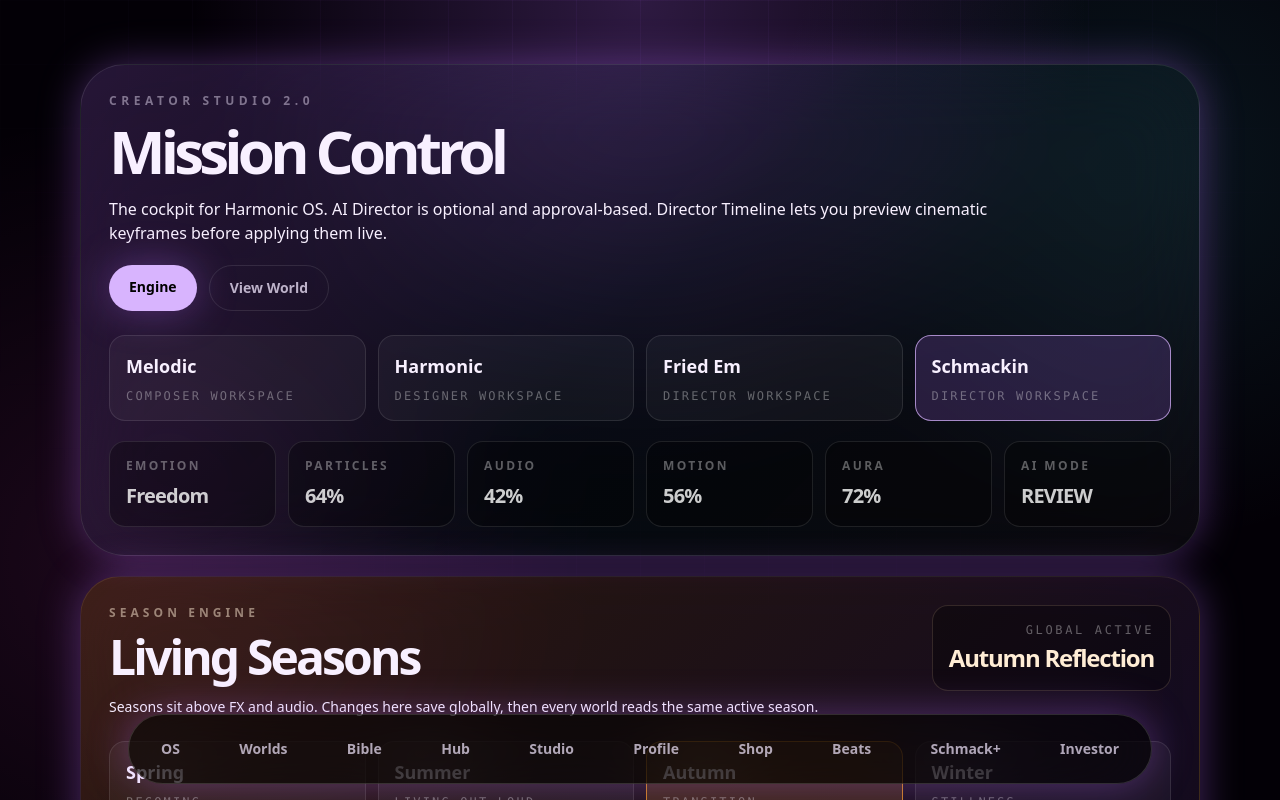
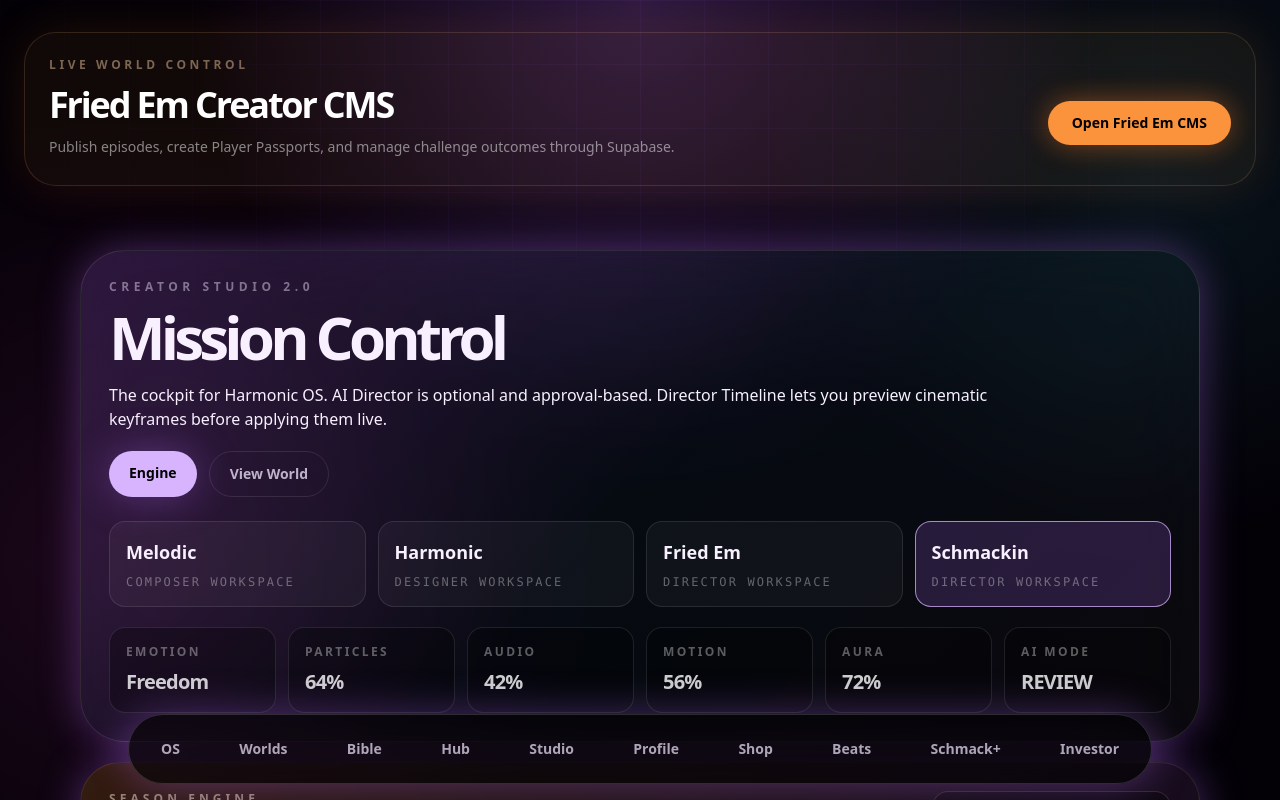
Before and after one commit to thatsmelodic/harmonic-os, a Next.js app: page /studio in a window 1280 px wide. Shown: the top 800 px of the page. Built offline with nearby package versions, Linux system fonts and the light colour scheme.

Commit message:
Add Fried Em CMS access to Creator Studio

```diff
--- a/app/studio/page.tsx
+++ b/app/studio/page.tsx
@@ -1,3 +1,4 @@
+import Link from 'next/link';
 import { FrequencyDock } from '@/components/FrequencyDock';
 import { CreatorMissionControl } from '@/components/studio/CreatorMissionControl';
 import { AiDirectorV2Studio } from '@/components/studio/AiDirectorV2Studio';
@@ -11,6 +12,13 @@ export default function StudioPage() {
   return (
     <main className="min-h-screen px-6 py-8 pb-28">
       <FrequencyDock />
+      <section className="mx-auto mb-8 max-w-7xl rounded-[2rem] border border-orange-300/15 bg-orange-400/[.06] p-6 text-white shadow-[0_0_50px_rgba(255,122,26,.12)]">
+        <p className="text-xs font-black uppercase tracking-[.3em] text-orange-200/45">Live World Control</p>
+        <div className="mt-3 flex flex-wrap items-center justify-between gap-5">
+          <div><h1 className="text-4xl font-black tracking-[-.06em]">Fried Em Creator CMS</h1><p className="mt-2 max-w-2xl text-sm leading-7 text-white/50">Publish episodes, create Player Passports, and manage challenge outcomes through Supabase.</p></div>
+          <Link href="/studio/fried-em" className="rounded-full bg-orange-400 px-6 py-3 text-sm font-black text-black shadow-[0_0_28px_rgba(255,122,26,.45)]">Open Fried Em CMS</Link>
+        </div>
+      </section>
       <CreatorMissionControl />
       <AiDirectorV2Studio />
     </main>
```
